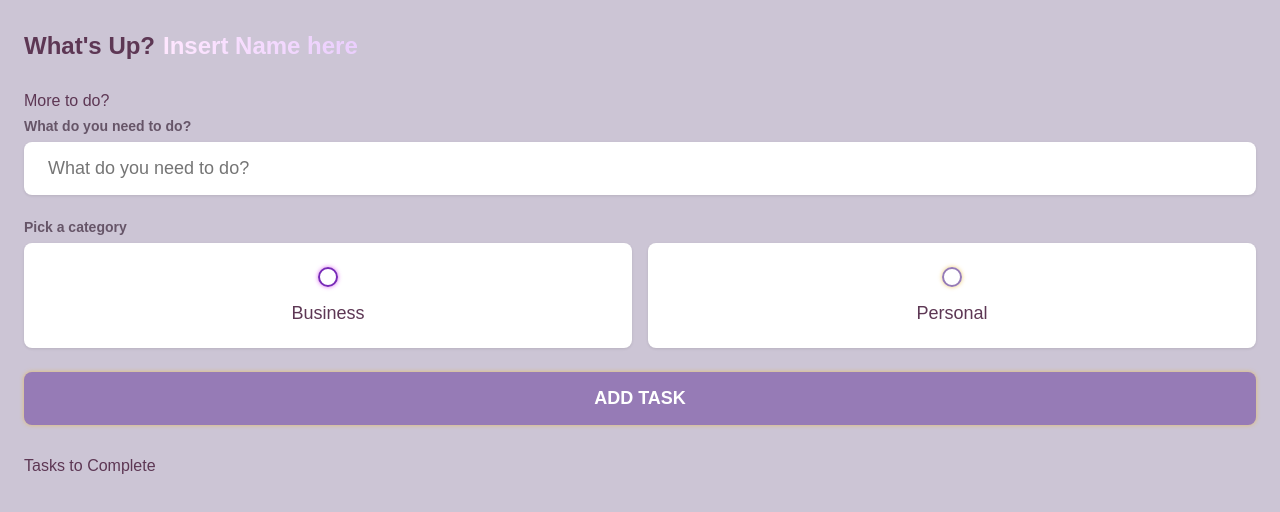
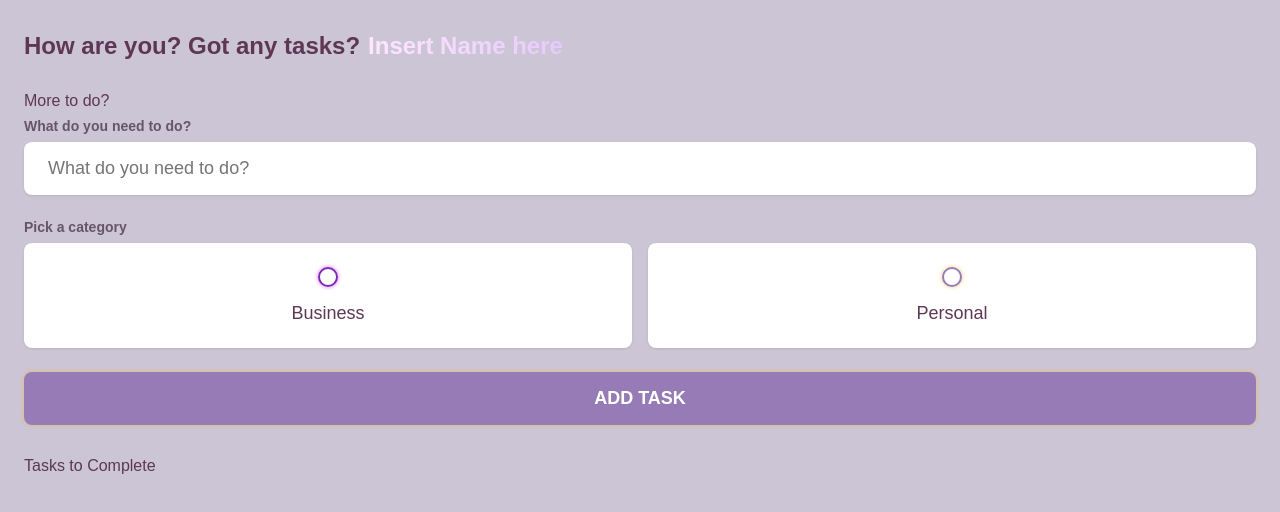
Before and after one commit to MMTeasdale/Task-Tracker-App-V1, a plain HTML site: page index.html in a window 1280 px wide. Drawn offline with Linux system fonts and the light colour scheme.

Commit message:
Changed greeting

```diff
--- a/index.html
+++ b/index.html
@@ -12,7 +12,7 @@
       <!-- Greeting -->
       <section class="greeting">
         <h2 class="title">
-          What's Up?
+          How are you? Got any tasks?
           <input type="text" id="name" placeholder="Insert Name here" />
         </h2>
       </section>
```
